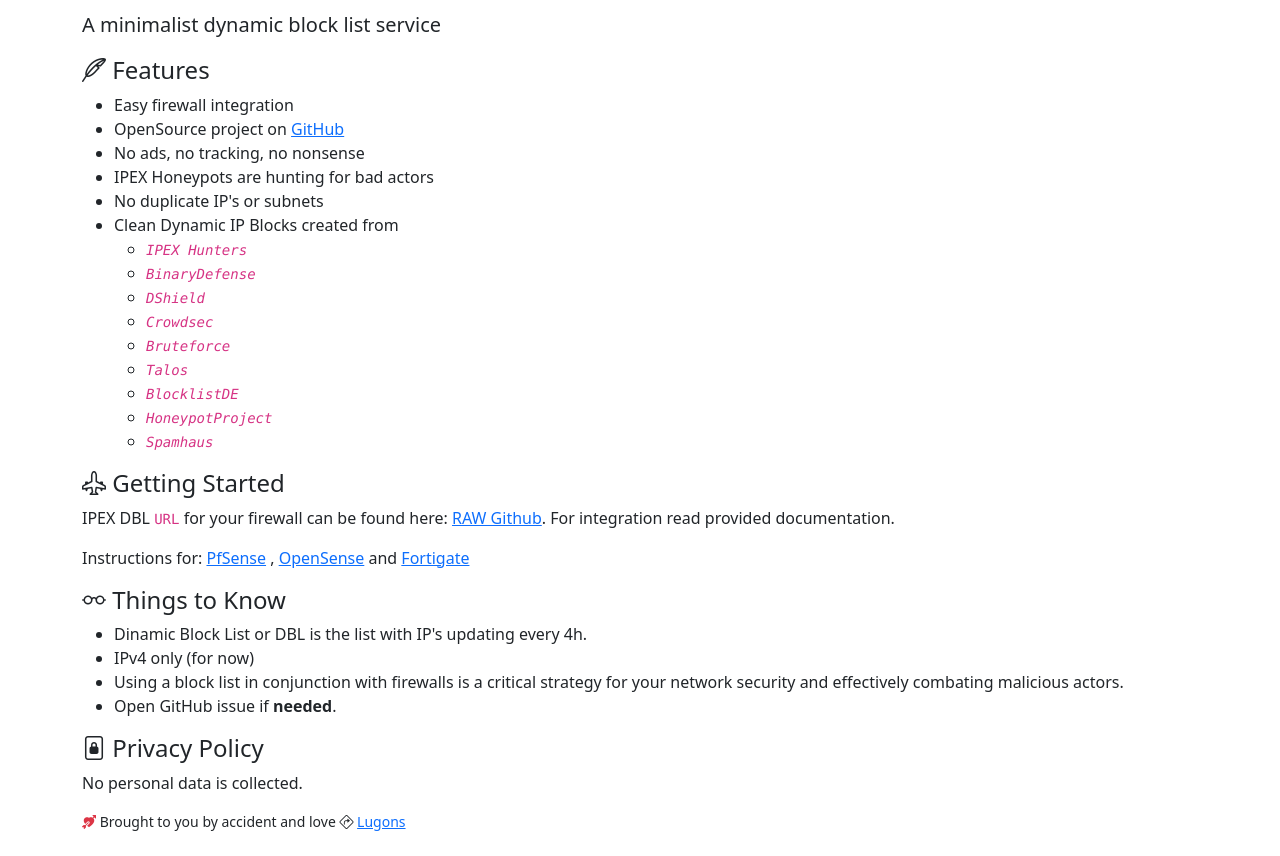
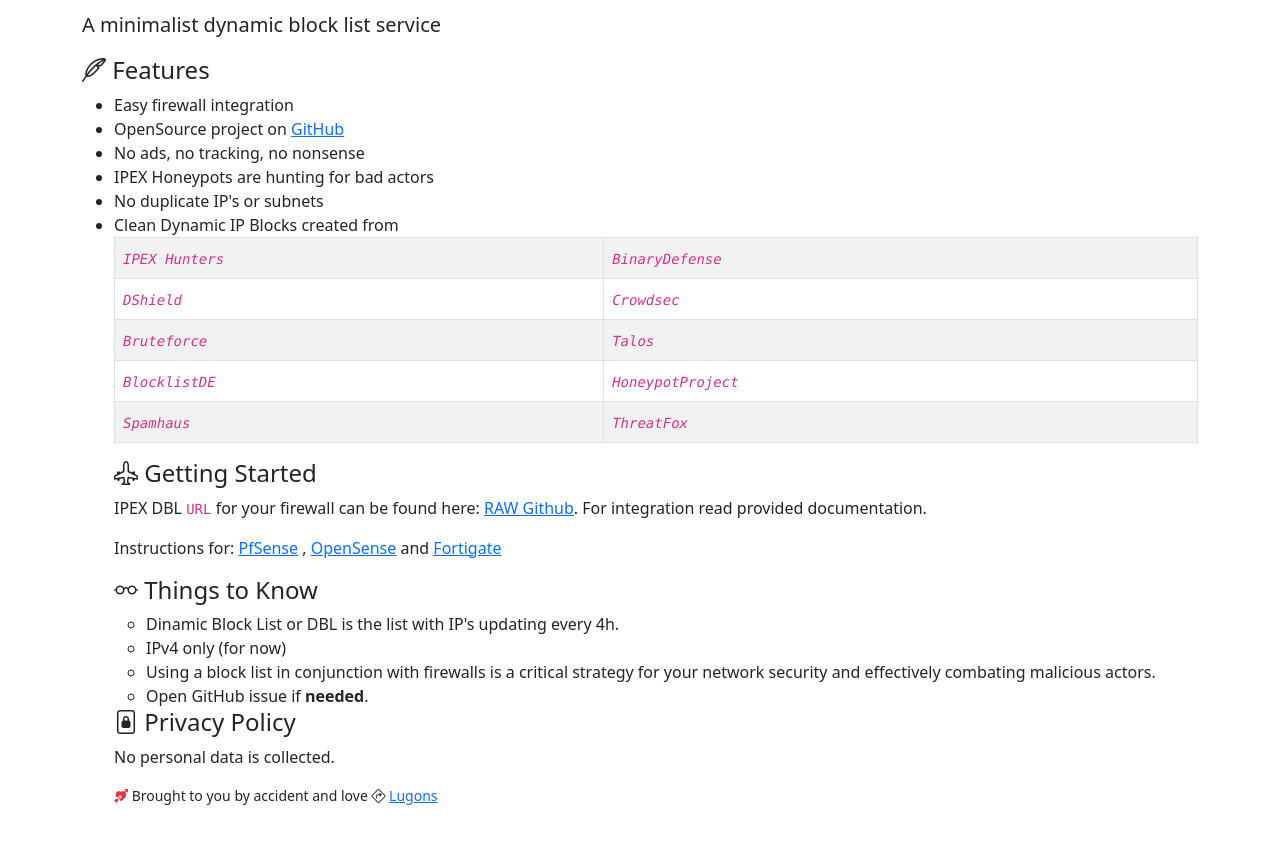
Before and after one commit to ZEROF/ipextractor, a plain HTML site: page website/index.html in a window 1280 px wide. Shown: the part 90-946 px from the top of the page. After the commit the page ends 920 px from the top, so only its background shows below. Drawn offline with nearby package versions, Linux system fonts and the light colour scheme.

Commit message:
Add TreatFox source and update python version

```diff
--- a/website/index.html
+++ b/website/index.html
@@ -34,20 +34,33 @@
     <li>No duplicate IP's or subnets</li>
     <li>
       Clean Dynamic IP Blocks created from
-      <ul>
-        <li><code><var>IPEX Hunters</var></code></li>
-        <li><code><var>BinaryDefense</var></code></li>
-        <li><code><var>DShield</var></code></li>
-        <li><code><var>Crowdsec</var></code></li>
-        <li><code><var>Bruteforce</var></code></li>
-        <li><code><var>Talos</var></code></li>
-        <li><code><var>BlocklistDE</var></code></li>
-        <li><code><var>HoneypotProject</var></code></li>
-        <li><code><var>Spamhaus</var></code></li>
-      </ul>
     </li>
 
-  </ul>
+  <table class="table table-bordered table-striped">
+  <tbody>
+    <tr>
+      <td><code><var>IPEX Hunters</var></code></td>
+      <td><code><var>BinaryDefense</var></code></td>
+    </tr>
+    <tr>
+      <td><code><var>DShield</var></code></td>
+      <td><code><var>Crowdsec</var></code></td>
+    </tr>
+    <tr>
+      <td><code><var>Bruteforce</var></code></td>
+      <td><code><var>Talos</var></code></td>
+    </tr>
+    <tr>
+      <td><code><var>BlocklistDE</var></code></td>
+      <td><code><var>HoneypotProject</var></code></td>
+    </tr>
+    <tr>
+      <td><code><var>Spamhaus</var></code></td>
+      <td><code><var>ThreatFox</var></code></td>
+    </tr>
+  </tbody>
+</table>
+
   <h4> <i class="bi bi-airplane-engines"></i> Getting Started</h4>
   <p>IPEX DBL <code>URL</code> for your firewall can be found here: <a href="https://raw.githubusercontent.com/ZEROF/ipextractor/main/ipexdbl.txt" target="_blank">RAW Github</a>. For integration read provided documentation.</p>
   <p>Instructions for: <a href="https://www.provya.com/blog/pfsense-opnsense-blocking-bad-risky-ip-addressesw.provya.com/blog/pfsense-opnsense-blocking-bad-risky-ip-addresses">PfSense</a>
```
Also changed, not shown: 4 other files.
